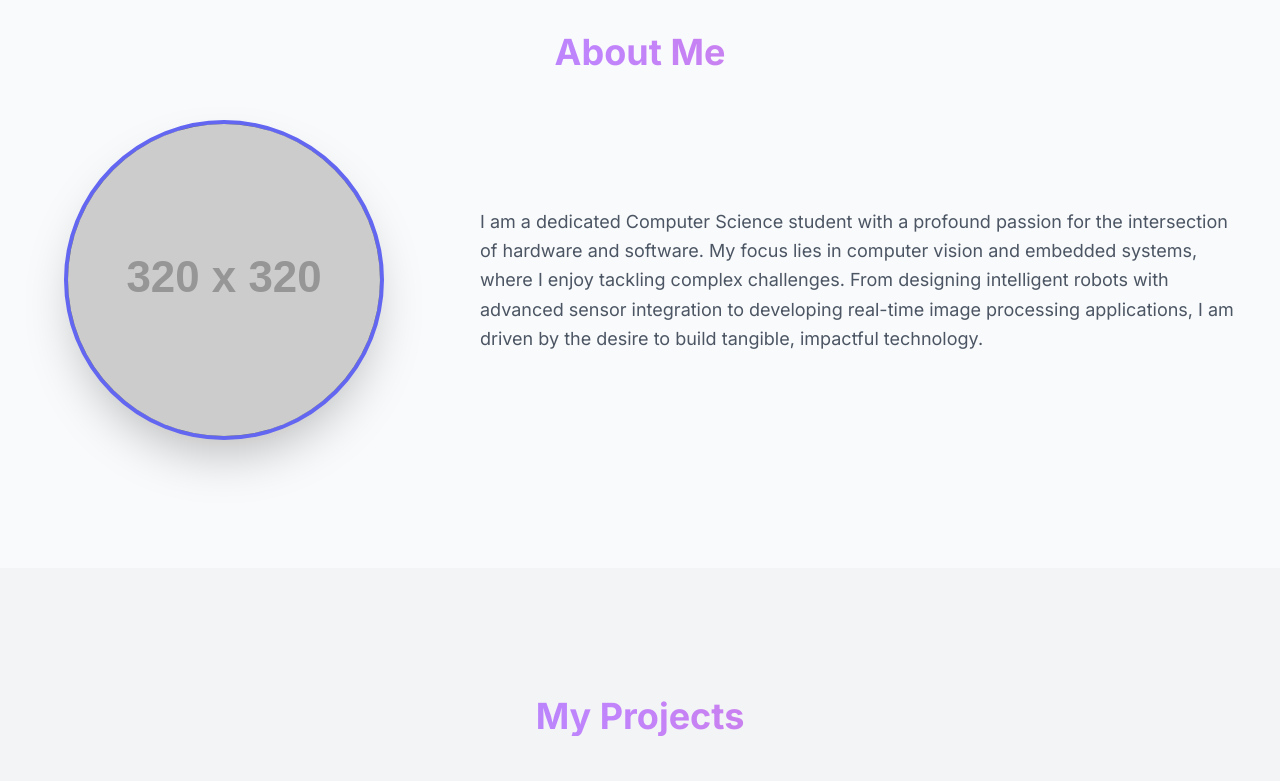
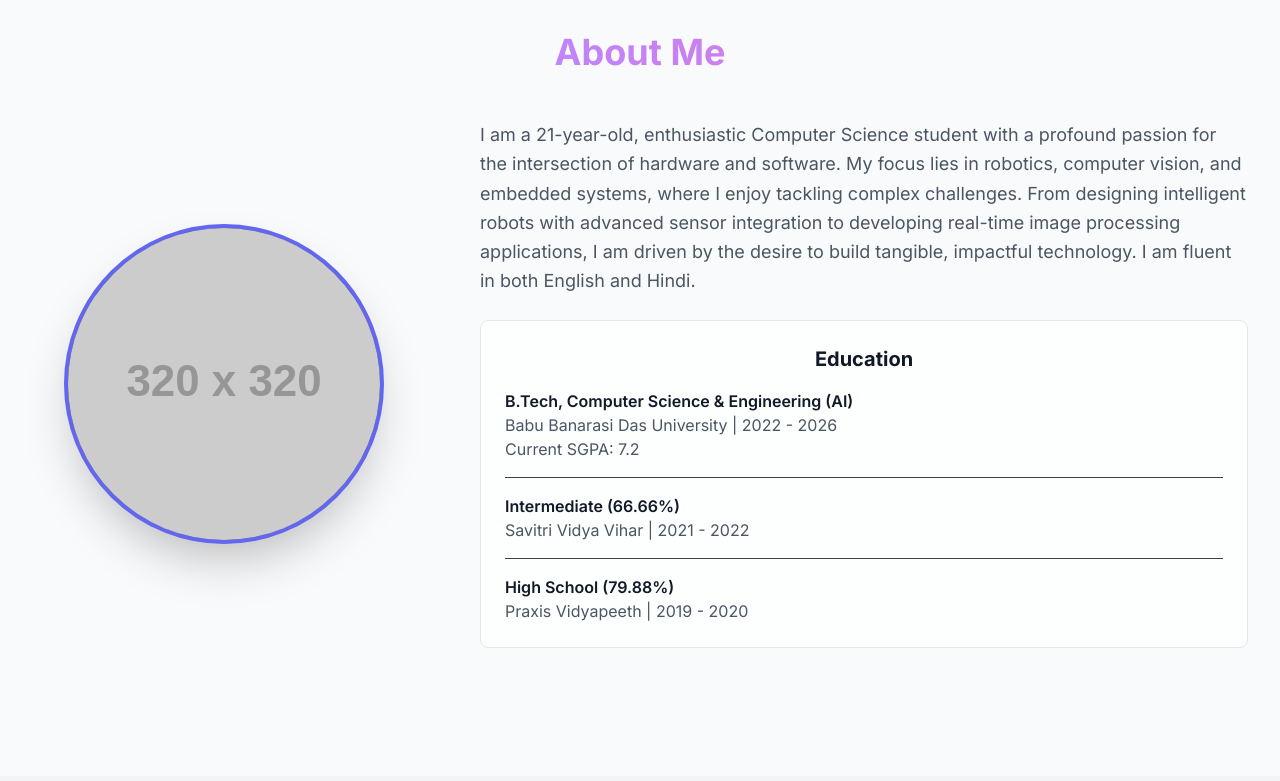
Before and after one commit to UtkarshTripathiCv2/Portfolio_UtkarshTripathiCv2, a plain HTML site: page index.html in a window 1280 px wide. Shown: the part 960-1741 px from the top of the page. Drawn offline with nearby package versions, Linux system fonts and the light colour scheme; placeholder pictures from the web are drawn by us.

Commit message:
Update index.html

```diff
--- a/index.html
+++ b/index.html
@@ -164,13 +164,33 @@
                 <div class="flex flex-col md:flex-row items-center gap-10 md:gap-16">
                     <div class="w-full md:w-1/3 flex justify-center">
                         <div class="w-64 h-64 sm:w-80 sm:h-80 rounded-full bg-gray-700 border-4 border-indigo-500 flex items-center justify-center overflow-hidden shadow-2xl">
-                             <img src="https://placehold.co/320x320/1f2937/e5e7eb?text=Your+Image" alt="Utkarsh Tripathi Profile Picture" class="w-full h-full object-cover">
+                             <img src="profile.jpg" alt="Utkarsh Tripathi Profile Picture" class="w-full h-full object-cover" onerror="this.onerror=null;this.src='https://placehold.co/320x320/1f2937/e5e7eb?text=Your+Image';">
                         </div>
                     </div>
-                    <div class="w-full md:w-2/3 text-center md:text-left">
-                        <p class="text-lg text-secondary leading-relaxed">
-                            I am a dedicated Computer Science student with a profound passion for the intersection of hardware and software. My focus lies in computer vision and embedded systems, where I enjoy tackling complex challenges. From designing intelligent robots with advanced sensor integration to developing real-time image processing applications, I am driven by the desire to build tangible, impactful technology.
+                    <div class="w-full md:w-2/3">
+                        <p class="text-lg text-secondary leading-relaxed mb-6 text-center md:text-left">
+                            I am a 21-year-old, enthusiastic Computer Science student with a profound passion for the intersection of hardware and software. My focus lies in robotics, computer vision, and embedded systems, where I enjoy tackling complex challenges. From designing intelligent robots with advanced sensor integration to developing real-time image processing applications, I am driven by the desire to build tangible, impactful technology. I am fluent in both English and Hindi.
                         </p>
+                        <div class="glass-effect rounded-lg p-6">
+                             <h3 class="text-xl font-bold mb-4 text-center">Education</h3>
+                             <div class="space-y-4">
+                                <div>
+                                    <p class="font-semibold">B.Tech, Computer Science & Engineering (AI)</p>
+                                    <p class="text-secondary">Babu Banarasi Das University | 2022 - 2026</p>
+                                    <p class="text-secondary">Current SGPA: 7.2</p>
+                                </div>
+                                <div class="border-t border-gray-700 dark:border-gray-200/20 my-2"></div>
+                                <div>
+                                    <p class="font-semibold">Intermediate (66.66%)</p>
+                                    <p class="text-secondary">Savitri Vidya Vihar | 2021 - 2022</p>
+                                </div>
+                                 <div class="border-t border-gray-700 dark:border-gray-200/20 my-2"></div>
+                                <div>
+                                    <p class="font-semibold">High School (79.88%)</p>
+                                    <p class="text-secondary">Praxis Vidyapeeth | 2019 - 2020</p>
+                                </div>
+                             </div>
+                        </div>
                     </div>
                 </div>
             </div>
@@ -184,20 +204,19 @@
 
                     <div class="project-card rounded-lg overflow-hidden glass-effect p-6 flex flex-col">
                         <div class="h-48 bg-gray-700 rounded-md mb-4 flex items-center justify-center">
-                            <img src="https://placehold.co/400x200/1f2937/e5e7eb?text=Project+Image" alt="Xypher Bot" class="w-full h-full object-cover">
+                            <img src="project1.jpg" alt="Xypher Bot" class="w-full h-full object-cover" onerror="this.onerror=null;this.src='https://placehold.co/400x200/1f2937/e5e7eb?text=Project+1';">
                         </div>
                         <h3 class="text-xl font-bold mb-2">Xypher Bot – Autonomous Surveying Robot</h3>
                         <p class="text-secondary text-sm flex-grow">An intelligent robot for autonomous surveying. My research paper on this project won a best paper award at an international conference.</p>
                         <div class="mt-4 flex flex-wrap gap-2">
                             <a href="#" class="text-sm bg-red-600/80 text-white py-1 px-3 rounded-full hover:bg-red-500 transition-colors"><i class="fab fa-youtube mr-1"></i> Watch Demo</a>
-                            <!-- THIS IS THE CORRECTED LINK -->
                             <a href="research_paper_xypher_bot.html" target="_blank" class="text-sm bg-indigo-600/80 text-white py-1 px-3 rounded-full hover:bg-indigo-500 transition-colors"><i class="fas fa-book-open mr-1"></i> Read Paper</a>
                         </div>
                     </div>
 
                     <div class="project-card rounded-lg overflow-hidden glass-effect p-6 flex flex-col">
                         <div class="h-48 bg-gray-700 rounded-md mb-4 flex items-center justify-center">
-                           <img src="https://placehold.co/400x200/1f2937/e5e7eb?text=Project+Image" alt="Newton's Apple" class="w-full h-full object-cover">
+                           <img src="project2.jpg" alt="Newton's Apple" class="w-full h-full object-cover" onerror="this.onerror=null;this.src='https://placehold.co/400x200/1f2937/e5e7eb?text=Project+2';">
                         </div>
                         <h3 class="text-xl font-bold mb-2">Newton’s Apple</h3>
                         <p class="text-secondary text-sm flex-grow">A device that simulates Newton's apple fall to measure height using an ESP32, MPU6050, and a Telegram bot for fall detection and result notification.</p>
@@ -209,7 +228,7 @@
 
                     <div class="project-card rounded-lg overflow-hidden glass-effect p-6 flex flex-col">
                         <div class="h-48 bg-gray-700 rounded-md mb-4 flex items-center justify-center">
-                           <img src="https://placehold.co/400x200/1f2937/e5e7eb?text=Project+Image" alt="CV Webapp" class="w-full h-full object-cover">
+                           <img src="project3.jpg" alt="CV Webapp" class="w-full h-full object-cover" onerror="this.onerror=null;this.src='https://placehold.co/400x200/1f2937/e5e7eb?text=Project+3';">
                         </div>
                         <h3 class="text-xl font-bold mb-2">Multiple Filter CV Webapp</h3>
                         <p class="text-secondary text-sm flex-grow">A deployed website with live webcam features like face filters, an anonymizer, a fitness pose corrector, and intruder detection using computer vision.</p>
@@ -221,7 +240,7 @@
 
                     <div class="project-card rounded-lg overflow-hidden glass-effect p-6 flex flex-col">
                         <div class="h-48 bg-gray-700 rounded-md mb-4 flex items-center justify-center">
-                           <img src="https://placehold.co/400x200/1f2937/e5e7eb?text=Project+Image" alt="Baby Monitoring System" class="w-full h-full object-cover">
+                           <img src="project4.jpg" alt="Baby Monitoring System" class="w-full h-full object-cover" onerror="this.onerror=null;this.src='https://placehold.co/400x200/1f2937/e5e7eb?text=Project+4';">
                         </div>
                         <h3 class="text-xl font-bold mb-2">Baby Monitoring System</h3>
                         <p class="text-secondary text-sm flex-grow">An emergency alert system that sends the baby's location and an image to a designated WhatsApp number in case of an emergency.</p>
```
